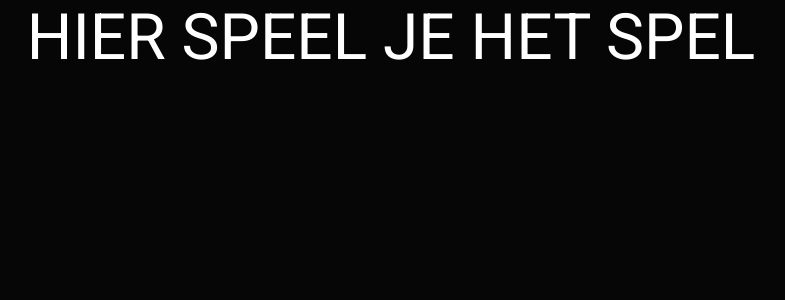
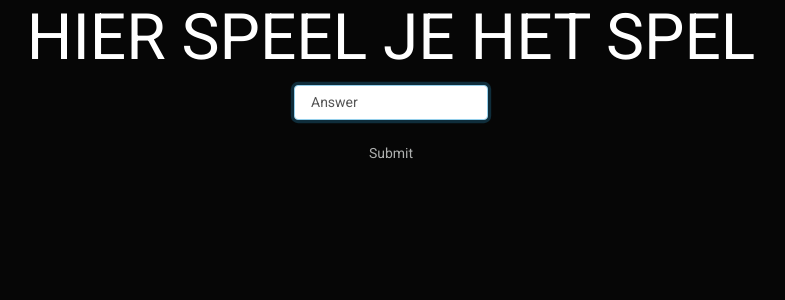
Before and after one commit to Erebeer/Technisch-Ontwerp, a Flask app: page /play in a window 1280 px wide. Shown: the part 158-458 px from the top of the page, without its empty margins (249-1034 px from the left). Run offline with Flask 2, Linux system fonts and the light colour scheme; some libraries are stand-ins or nearby versions.

Commit message:
Test voor het submitten van antwoorden

```diff
--- a/templates/game.html
+++ b/templates/game.html
@@ -1,6 +1,20 @@
 <!doctype html>
 {% extends "layout.html" %}
 
+{% block title %}
+    Play
+{% endblock %}
+
 {% block main%}
 <h1> HIER SPEEL JE HET SPEL</h1>
+    <form action="{{ url_for('play') }}" method="post">
+        <fieldset>
+            <div class="form-group">
+                <input autocomplete="off" autofocus class="form-control" name="answer" placeholder="Answer" type="text"/>
+            </div>
+            <div class="form-group">
+                <button class="btn btn-default" type="submit">Submit</button>
+            </div>
+        </fieldset>
+    </form>
 {% endblock %}
```
